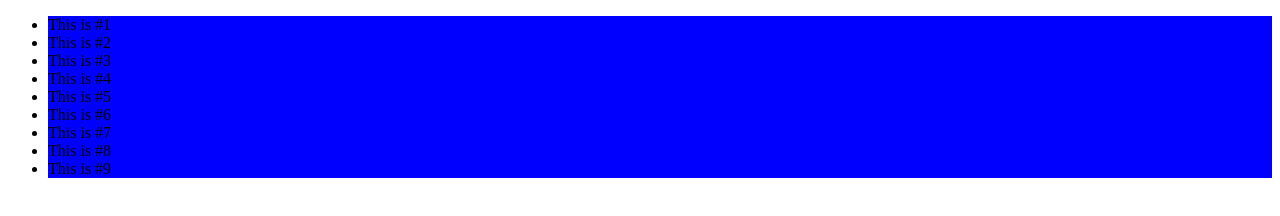
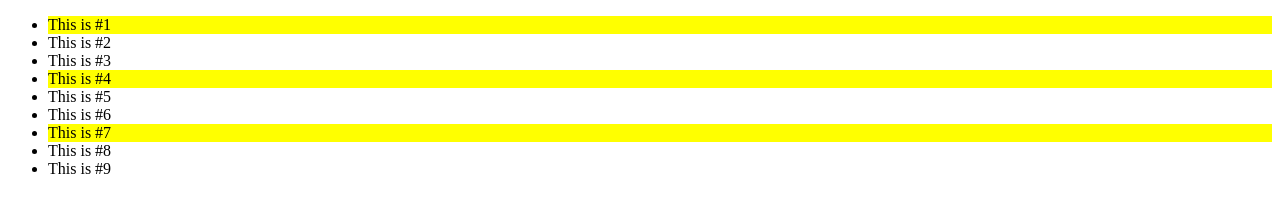
Before and after one commit to HassanFdim/Front_end, a plain HTML site: page index.html in a window 1280 px wide. Drawn offline with Linux system fonts and the light colour scheme.

Commit message:
nth-child pseudo classe

```diff
--- a/style.css
+++ b/style.css
@@ -1,6 +1,3 @@
-li:hover {
+li:nth-child(3n + 1) {
   background-color: yellow;
 }
-li:not(hover) {
-  background-color: blue;
-}
```
